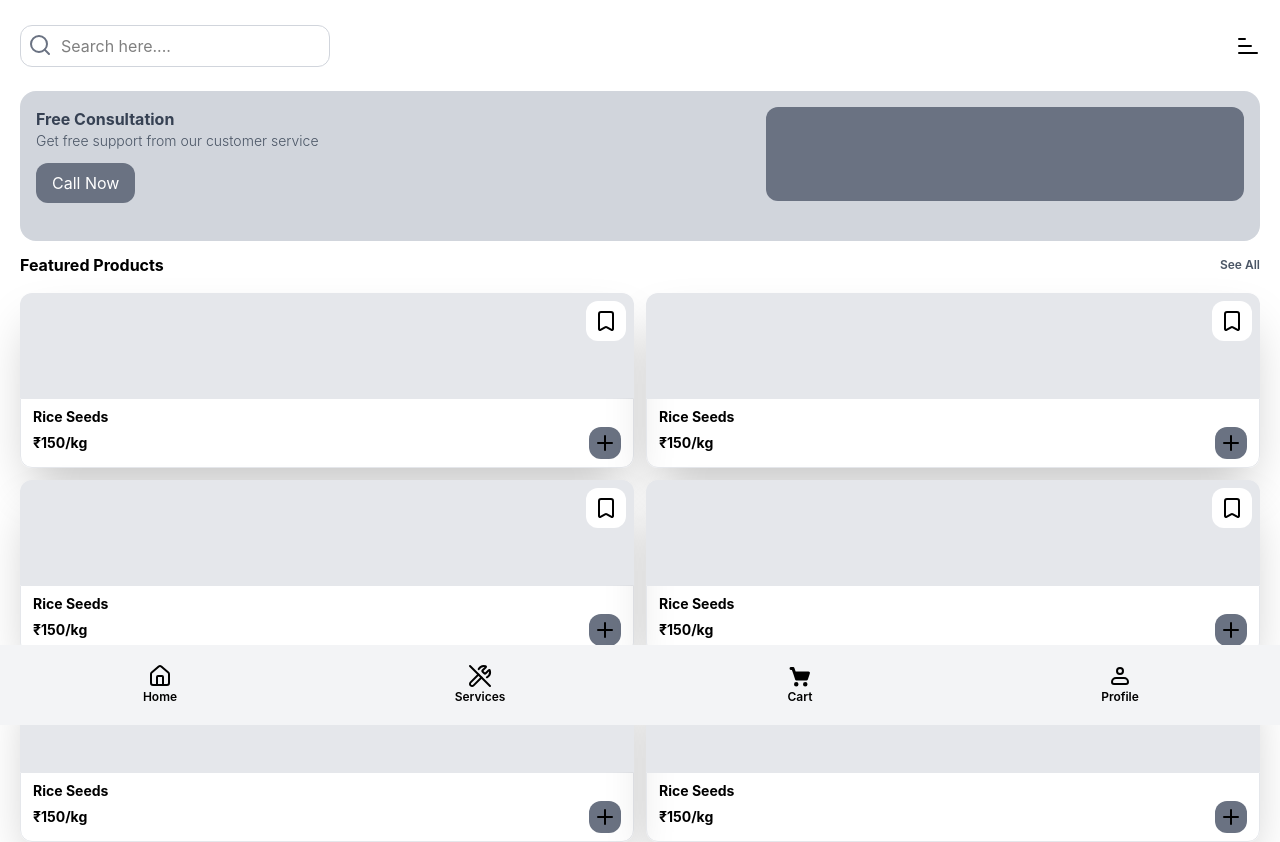
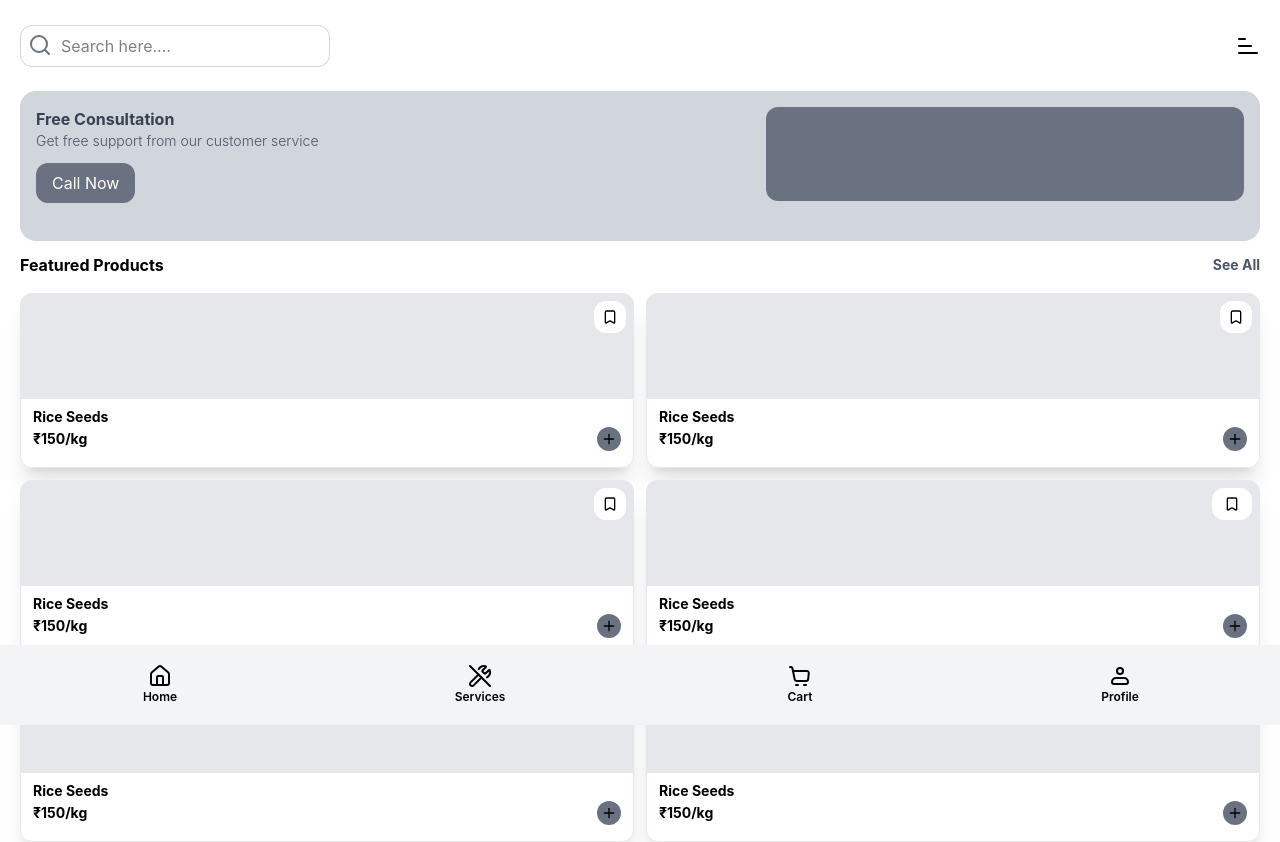
Before and after one commit to avi7yt/e-commerce-website, a website built with Vite: page index.html in a window 1280 px wide. Shown: the part 75-917 px from the top of the page. Built offline with nearby package versions, Linux system fonts and the light colour scheme.

Commit message:
refactor product display styles and update icons for better visibility

```diff
--- a/index.html
+++ b/index.html
@@ -51,13 +51,13 @@
        <div class="featured-products h-[48vh]">
           <div class="flex justify-between items-center mb-4">
             <h3 class="font-bold">Featured Products</h3>
-            <span class="text-gray-600 hover:text-black font-semibold text-xs">See All</span>
+            <span class="text-gray-600 hover:text-black font-bold text-sm">See All</span>
           </div>
           <div class="product-list grid grid-cols-2 gap-3">
-              <div class="product flex flex-col h-43.75 shadow-2xl rounded-xl">
+              <div class="product flex flex-col h-43.75 shadow-xl rounded-xl">
                 <div class="thumbnail bg-gray-200 h-[60%] rounded-t-xl relative">
                   <div class="bookmark-icon p-2 rounded-xl bg-white absolute top-2 right-2">
-                    <svg xmlns="http://www.w3.org/2000/svg" width="24" height="24" viewBox="0 0 24 24" fill="none" stroke="currentColor" stroke-width="2" stroke-linecap="round" stroke-linejoin="round" class="lucide lucide-bookmark preview-icon"><path d="M17 3a2 2 0 0 1 2 2v15a1 1 0 0 1-1.496.868l-4.512-2.578a2 2 0 0 0-1.984 0l-4.512 2.578A1 1 0 0 1 5 20V5a2 2 0 0 1 2-2z"/></svg>
+                    <svg xmlns="http://www.w3.org/2000/svg" width="16" height="16" viewBox="0 0 24 24" fill="none" stroke="currentColor" stroke-width="2" stroke-linecap="round" stroke-linejoin="round" class="lucide lucide-bookmark preview-icon"><path d="M17 3a2 2 0 0 1 2 2v15a1 1 0 0 1-1.496.868l-4.512-2.578a2 2 0 0 0-1.984 0l-4.512 2.578A1 1 0 0 1 5 20V5a2 2 0 0 1 2-2z"/></svg>
                   </div>
                 </div>
                 <div class="product-info h-[40%] border border-gray-200 rounded-b-xl px-3 py-2">
@@ -65,15 +65,15 @@
                   <div class="flex justify-between items-center">
                     <h4 class="text-sm font-bold">₹150/kg</h4>
                     <div class="plus-icon p-1 bg-gray-500 rounded-xl text-xs">
-                      <svg xmlns="http://www.w3.org/2000/svg" width="24" height="24" viewBox="0 0 24 24" fill="none" stroke="currentColor" stroke-width="2" stroke-linecap="round" stroke-linejoin="round" class="lucide lucide-plus preview-icon"><path d="M5 12h14"/><path d="M12 5v14"/></svg>
+                      <svg xmlns="http://www.w3.org/2000/svg" width="16" height="16" viewBox="0 0 24 24" fill="none" stroke="currentColor" stroke-width="2" stroke-linecap="round" stroke-linejoin="round" class="lucide lucide-plus preview-icon"><path d="M5 12h14"/><path d="M12 5v14"/></svg>
                     </div>
                   </div>
                 </div>
               </div>
-              <div class="product flex flex-col h-43.75 shadow-2xl rounded-xl">
+              <div class="product flex flex-col h-43.75 shadow-xl rounded-xl">
                 <div class="thumbnail bg-gray-200 h-[60%] rounded-t-xl relative">
                   <div class="bookmark-icon p-2 rounded-xl bg-white absolute top-2 right-2">
-                    <svg xmlns="http://www.w3.org/2000/svg" width="24" height="24" viewBox="0 0 24 24" fill="none" stroke="currentColor" stroke-width="2" stroke-linecap="round" stroke-linejoin="round" class="lucide lucide-bookmark preview-icon"><path d="M17 3a2 2 0 0 1 2 2v15a1 1 0 0 1-1.496.868l-4.512-2.578a2 2 0 0 0-1.984 0l-4.512 2.578A1 1 0 0 1 5 20V5a2 2 0 0 1 2-2z"/></svg>
+                    <svg xmlns="http://www.w3.org/2000/svg" width="16" height="16" viewBox="0 0 24 24" fill="none" stroke="currentColor" stroke-width="2" stroke-linecap="round" stroke-linejoin="round" class="lucide lucide-bookmark preview-icon"><path d="M17 3a2 2 0 0 1 2 2v15a1 1 0 0 1-1.496.868l-4.512-2.578a2 2 0 0 0-1.984 0l-4.512 2.578A1 1 0 0 1 5 20V5a2 2 0 0 1 2-2z"/></svg>
                   </div>
                 </div>
                 <div class="product-info h-[40%] border border-gray-200 rounded-b-xl px-3 py-2">
@@ -81,15 +81,15 @@
                   <div class="flex justify-between items-center">
                     <h4 class="text-sm font-bold">₹150/kg</h4>
                     <div class="plus-icon p-1 bg-gray-500 rounded-xl text-xs">
-                      <svg xmlns="http://www.w3.org/2000/svg" width="24" height="24" viewBox="0 0 24 24" fill="none" stroke="currentColor" stroke-width="2" stroke-linecap="round" stroke-linejoin="round" class="lucide lucide-plus preview-icon"><path d="M5 12h14"/><path d="M12 5v14"/></svg>
+                      <svg xmlns="http://www.w3.org/2000/svg" width="16" height="16" viewBox="0 0 24 24" fill="none" stroke="currentColor" stroke-width="2" stroke-linecap="round" stroke-linejoin="round" class="lucide lucide-plus preview-icon"><path d="M5 12h14"/><path d="M12 5v14"/></svg>
                     </div>
                   </div>
                 </div>
               </div>
-              <div class="product flex flex-col h-43.75 shadow-2xl rounded-xl">
+              <div class="product flex flex-col h-43.75 shadow-xl rounded-xl">
                 <div class="thumbnail bg-gray-200 h-[60%] rounded-t-xl relative">
                   <div class="bookmark-icon p-2 rounded-xl bg-white absolute top-2 right-2">
-                    <svg xmlns="http://www.w3.org/2000/svg" width="24" height="24" viewBox="0 0 24 24" fill="none" stroke="currentColor" stroke-width="2" stroke-linecap="round" stroke-linejoin="round" class="lucide lucide-bookmark preview-icon"><path d="M17 3a2 2 0 0 1 2 2v15a1 1 0 0 1-1.496.868l-4.512-2.578a2 2 0 0 0-1.984 0l-4.512 2.578A1 1 0 0 1 5 20V5a2 2 0 0 1 2-2z"/></svg>
+                    <svg xmlns="http://www.w3.org/2000/svg" width="16" height="16" viewBox="0 0 24 24" fill="none" stroke="currentColor" stroke-width="2" stroke-linecap="round" stroke-linejoin="round" class="lucide lucide-bookmark preview-icon"><path d="M17 3a2 2 0 0 1 2 2v15a1 1 0 0 1-1.496.868l-4.512-2.578a2 2 0 0 0-1.984 0l-4.512 2.578A1 1 0 0 1 5 20V5a2 2 0 0 1 2-2z"/></svg>
                   </div>
                 </div>
                 <div class="product-info h-[40%] border border-gray-200 rounded-b-xl px-3 py-2">
@@ -97,15 +97,15 @@
                   <div class="flex justify-between items-center">
                     <h4 class="text-sm font-bold">₹150/kg</h4>
                     <div class="plus-icon p-1 bg-gray-500 rounded-xl text-xs">
-                      <svg xmlns="http://www.w3.org/2000/svg" width="24" height="24" viewBox="0 0 24 24" fill="none" stroke="currentColor" stroke-width="2" stroke-linecap="round" stroke-linejoin="round" class="lucide lucide-plus preview-icon"><path d="M5 12h14"/><path d="M12 5v14"/></svg>
+                      <svg xmlns="http://www.w3.org/2000/svg" width="16" height="16" viewBox="0 0 24 24" fill="none" stroke="currentColor" stroke-width="2" stroke-linecap="round" stroke-linejoin="round" class="lucide lucide-plus preview-icon"><path d="M5 12h14"/><path d="M12 5v14"/></svg>
                     </div>
                   </div>
                 </div>
               </div>
-              <div class="product flex flex-col h-43.75 shadow-2xl rounded-xl">
+              <div class="product flex flex-col h-43.75 shadow-xl rounded-xl">
                 <div class="thumbnail bg-gray-200 h-[60%] rounded-t-xl relative">
                   <div class="bookmark-icon p-2 rounded-xl bg-white absolute top-2 right-2">
-                    <svg xmlns="http://www.w3.org/2000/svg" width="24" height="24" viewBox="0 0 24 24" fill="none" stroke="currentColor" stroke-width="2" stroke-linecap="round" stroke-linejoin="round" class="lucide lucide-bookmark preview-icon"><path d="M17 3a2 2 0 0 1 2 2v15a1 1 0 0 1-1.496.868l-4.512-2.578a2 2 0 0 0-1.984 0l-4.512 2.578A1 1 0 0 1 5 20V5a2 2 0 0 1 2-2z"/></svg>
+                    <svg xmlns="http://www.w3.org/2000/svg" width="24" height="16" viewBox="0 0 24 24" fill="none" stroke="currentColor" stroke-width="2" stroke-linecap="round" stroke-linejoin="round" class="lucide lucide-bookmark preview-icon"><path d="M17 3a2 2 0 0 1 2 2v15a1 1 0 0 1-1.496.868l-4.512-2.578a2 2 0 0 0-1.984 0l-4.512 2.578A1 1 0 0 1 5 20V5a2 2 0 0 1 2-2z"/></svg>
                   </div>
                 </div>
                 <div class="product-info h-[40%] border border-gray-200 rounded-b-xl px-3 py-2">
@@ -113,15 +113,15 @@
                   <div class="flex justify-between items-center">
                     <h4 class="text-sm font-bold">₹150/kg</h4>
                     <div class="plus-icon p-1 bg-gray-500 rounded-xl text-xs">
-                      <svg xmlns="http://www.w3.org/2000/svg" width="24" height="24" viewBox="0 0 24 24" fill="none" stroke="currentColor" stroke-width="2" stroke-linecap="round" stroke-linejoin="round" class="lucide lucide-plus preview-icon"><path d="M5 12h14"/><path d="M12 5v14"/></svg>
+                      <svg xmlns="http://www.w3.org/2000/svg" width="16" height="16" viewBox="0 0 24 24" fill="none" stroke="currentColor" stroke-width="2" stroke-linecap="round" stroke-linejoin="round" class="lucide lucide-plus preview-icon"><path d="M5 12h14"/><path d="M12 5v14"/></svg>
                     </div>
                   </div>
                 </div>
               </div>
-              <div class="product flex flex-col h-43.75 shadow-2xl rounded-xl">
+              <div class="product flex flex-col h-43.75 shadow-xl rounded-xl">
                 <div class="thumbnail bg-gray-200 h-[60%] rounded-t-xl relative">
                   <div class="bookmark-icon p-2 rounded-xl bg-white absolute top-2 right-2">
-                    <svg xmlns="http://www.w3.org/2000/svg" width="24" height="24" viewBox="0 0 24 24" fill="none" stroke="currentColor" stroke-width="2" stroke-linecap="round" stroke-linejoin="round" class="lucide lucide-bookmark preview-icon"><path d="M17 3a2 2 0 0 1 2 2v15a1 1 0 0 1-1.496.868l-4.512-2.578a2 2 0 0 0-1.984 0l-4.512 2.578A1 1 0 0 1 5 20V5a2 2 0 0 1 2-2z"/></svg>
+                    <svg xmlns="http://www.w3.org/2000/svg" width="16" height="16" viewBox="0 0 24 24" fill="none" stroke="currentColor" stroke-width="2" stroke-linecap="round" stroke-linejoin="round" class="lucide lucide-bookmark preview-icon"><path d="M17 3a2 2 0 0 1 2 2v15a1 1 0 0 1-1.496.868l-4.512-2.578a2 2 0 0 0-1.984 0l-4.512 2.578A1 1 0 0 1 5 20V5a2 2 0 0 1 2-2z"/></svg>
                   </div>
                 </div>
                 <div class="product-info h-[40%] border border-gray-200 rounded-b-xl px-3 py-2">
@@ -129,15 +129,15 @@
                   <div class="flex justify-between items-center">
                     <h4 class="text-sm font-bold">₹150/kg</h4>
                     <div class="plus-icon p-1 bg-gray-500 rounded-xl text-xs">
-                      <svg xmlns="http://www.w3.org/2000/svg" width="24" height="24" viewBox="0 0 24 24" fill="none" stroke="currentColor" stroke-width="2" stroke-linecap="round" stroke-linejoin="round" class="lucide lucide-plus preview-icon"><path d="M5 12h14"/><path d="M12 5v14"/></svg>
+                      <svg xmlns="http://www.w3.org/2000/svg" width="16" height="16" viewBox="0 0 24 24" fill="none" stroke="currentColor" stroke-width="2" stroke-linecap="round" stroke-linejoin="round" class="lucide lucide-plus preview-icon"><path d="M5 12h14"/><path d="M12 5v14"/></svg>
                     </div>
                   </div>
                 </div>
               </div>
-              <div class="product flex flex-col h-43.75 shadow-2xl rounded-xl">
+              <div class="product flex flex-col h-43.75 shadow-xl rounded-xl">
                 <div class="thumbnail bg-gray-200 h-[60%] rounded-t-xl relative">
                   <div class="bookmark-icon p-2 rounded-xl bg-white absolute top-2 right-2">
-                    <svg xmlns="http://www.w3.org/2000/svg" width="24" height="24" viewBox="0 0 24 24" fill="none" stroke="currentColor" stroke-width="2" stroke-linecap="round" stroke-linejoin="round" class="lucide lucide-bookmark preview-icon"><path d="M17 3a2 2 0 0 1 2 2v15a1 1 0 0 1-1.496.868l-4.512-2.578a2 2 0 0 0-1.984 0l-4.512 2.578A1 1 0 0 1 5 20V5a2 2 0 0 1 2-2z"/></svg>
+                    <svg xmlns="http://www.w3.org/2000/svg" width="16" height="16" viewBox="0 0 24 24" fill="none" stroke="currentColor" stroke-width="2" stroke-linecap="round" stroke-linejoin="round" class="lucide lucide-bookmark preview-icon"><path d="M17 3a2 2 0 0 1 2 2v15a1 1 0 0 1-1.496.868l-4.512-2.578a2 2 0 0 0-1.984 0l-4.512 2.578A1 1 0 0 1 5 20V5a2 2 0 0 1 2-2z"/></svg>
                   </div>
                 </div>
                 <div class="product-info h-[40%] border border-gray-200 rounded-b-xl px-3 py-2">
@@ -145,7 +145,7 @@
                   <div class="flex justify-between items-center">
                     <h4 class="text-sm font-bold">₹150/kg</h4>
                     <div class="plus-icon p-1 bg-gray-500 rounded-xl text-xs">
-                      <svg xmlns="http://www.w3.org/2000/svg" width="24" height="24" viewBox="0 0 24 24" fill="none" stroke="currentColor" stroke-width="2" stroke-linecap="round" stroke-linejoin="round" class="lucide lucide-plus preview-icon"><path d="M5 12h14"/><path d="M12 5v14"/></svg>
+                      <svg xmlns="http://www.w3.org/2000/svg" width="16" height="16" viewBox="0 0 24 24" fill="none" stroke="currentColor" stroke-width="2" stroke-linecap="round" stroke-linejoin="round" class="lucide lucide-plus preview-icon"><path d="M5 12h14"/><path d="M12 5v14"/></svg>
                     </div>
                   </div>
                 </div>
@@ -153,25 +153,30 @@
           </div>
        </div>
     </main>
+    <!-- Navigation bar -->
     <nav class="h-[10vh] w-full bg-gray-100 fixed flex justify-around items-center">
-        <div class="home w-full items-center flex justify-center-center flex-col">
+        <div class="home w-full items-center flex justify-center-center flex-col ">
           <div class="home-icon">
             <svg xmlns="http://www.w3.org/2000/svg" width="24" height="24" viewBox="0 0 24 24" fill="none" stroke="currentColor" stroke-width="2" stroke-linecap="round" stroke-linejoin="round" class="lucide lucide-house preview-icon"><path d="M15 21v-8a1 1 0 0 0-1-1h-4a1 1 0 0 0-1 1v8"/><path d="M3 10a2 2 0 0 1 .709-1.528l7-6a2 2 0 0 1 2.582 0l7 6A2 2 0 0 1 21 10v9a2 2 0 0 1-2 2H5a2 2 0 0 1-2-2z"/></svg>
           </div>
           <span class="text-[12px] font-semibold">Home</span>
         </div>
-        <div class="service w-full items-center flex justify-center-center flex-col">
+        <div class="service w-full items-center flex justify-center-center flex-col ">
           <div class="service-icon">
             <svg xmlns="http://www.w3.org/2000/svg" width="24" height="24" viewBox="0 0 24 24" fill="none" stroke="currentColor" stroke-width="2" stroke-linecap="round" stroke-linejoin="round" class="lucide lucide-wrench-off preview-icon"><path d="M10.747 5.093a6 6 0 0 1 6.841-2.882c.438.12.54.662.219.984L14.7 6.3a1 1 0 0 0 0 1.4l1.6 1.6a1 1 0 0 0 1.4 0l3.106-3.105c.32-.322.863-.22.983.218a6 6 0 0 1-2.882 6.842"/><path d="m13.5 13.5-7.88 7.88a1 1 0 0 1-2.999-3l7.88-7.88"/><path d="m2 2 20 20"/></svg>
           </div>
           <span class="text-[12px] font-semibold">Services</span>
         </div>
-        <div class="cart w-full items-center flex justify-center-center flex-col">
+        <div class="cart w-full items-center flex justify-center-center flex-col ">
           <div class="cart-icon">
-            <svg xmlns="http://www.w3.org/2000/svg" width="24" height="24" viewBox="0 0 16 16">
-	<path d="M0 0h16v16H0z" fill="none" />
-	<path fill="currentColor" d="M5.5 12a1.5 1.5 0 1 1 0 3.001a1.5 1.5 0 0 1 0-3m6-.001a1.5 1.5 0 1 1 0 3.001a1.5 1.5 0 0 1 0-3M3.364 2.047l.151.017a1 1 0 0 1 .756.647l.813 2.29h8.529a1 1 0 0 1 .948 1.315l-1.333 4a1 1 0 0 1-.948.684H5.72c-.43 0-.813-.276-.95-.684l-1.2-3.603l-.956-2.692l-.649-.022a1 1 0 0 1 .069-1.998z" />
+            <svg xmlns="http://www.w3.org/2000/svg" width="24" height="24" viewBox="0 0 24 24">
+	<path d="M0 0h24v24H0z" fill="none" />
+	<g fill="none" stroke="currentColor" stroke-linejoin="round" stroke-width="2">
+		<path d="M5 7h13.79a2 2 0 0 1 1.99 2.199l-.6 6A2 2 0 0 1 18.19 17H8.64a2 2 0 0 1-1.962-1.608z" />
+		<path stroke-linecap="round" d="m5 7l-.81-3.243A1 1 0 0 0 3.22 3H2m6 18h2m6 0h2" />
+	</g>
 </svg>
+
           </div>
           <span class="text-[12px] font-semibold">Cart</span>
         </div>
```
